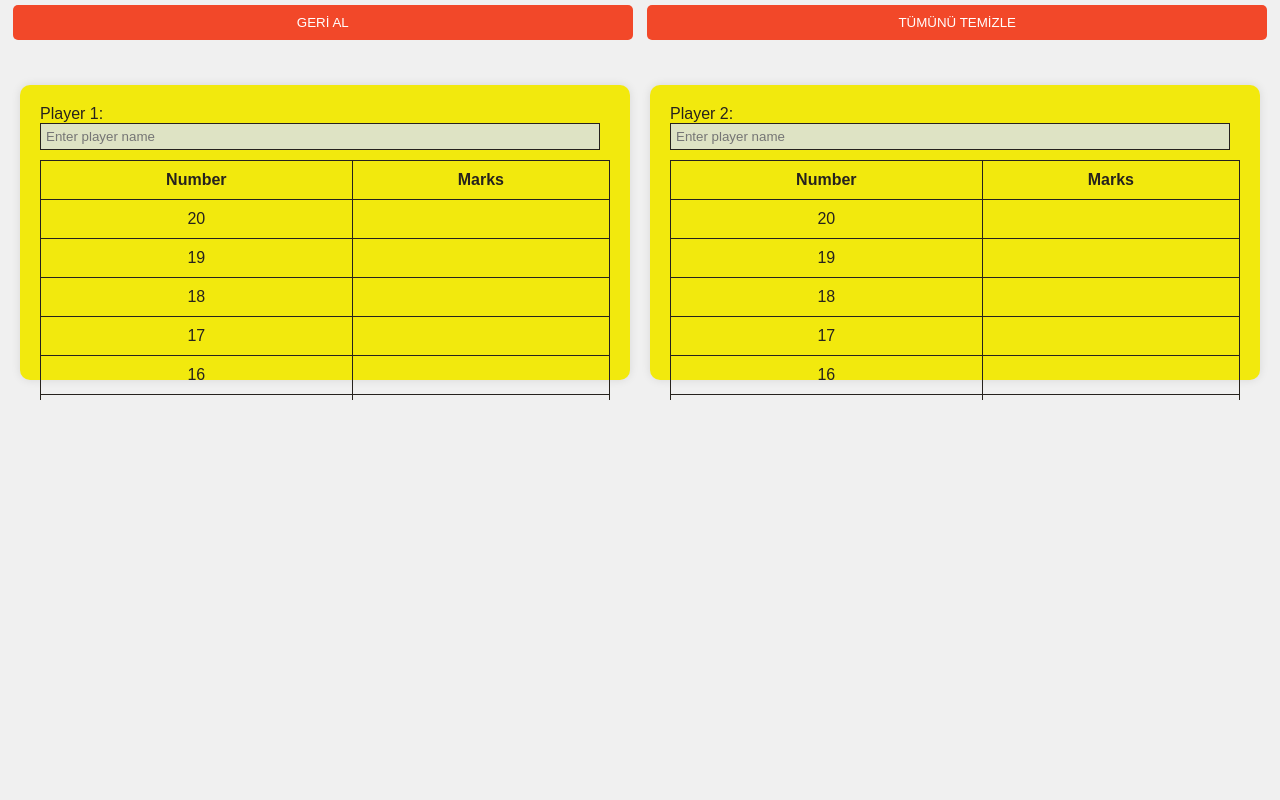
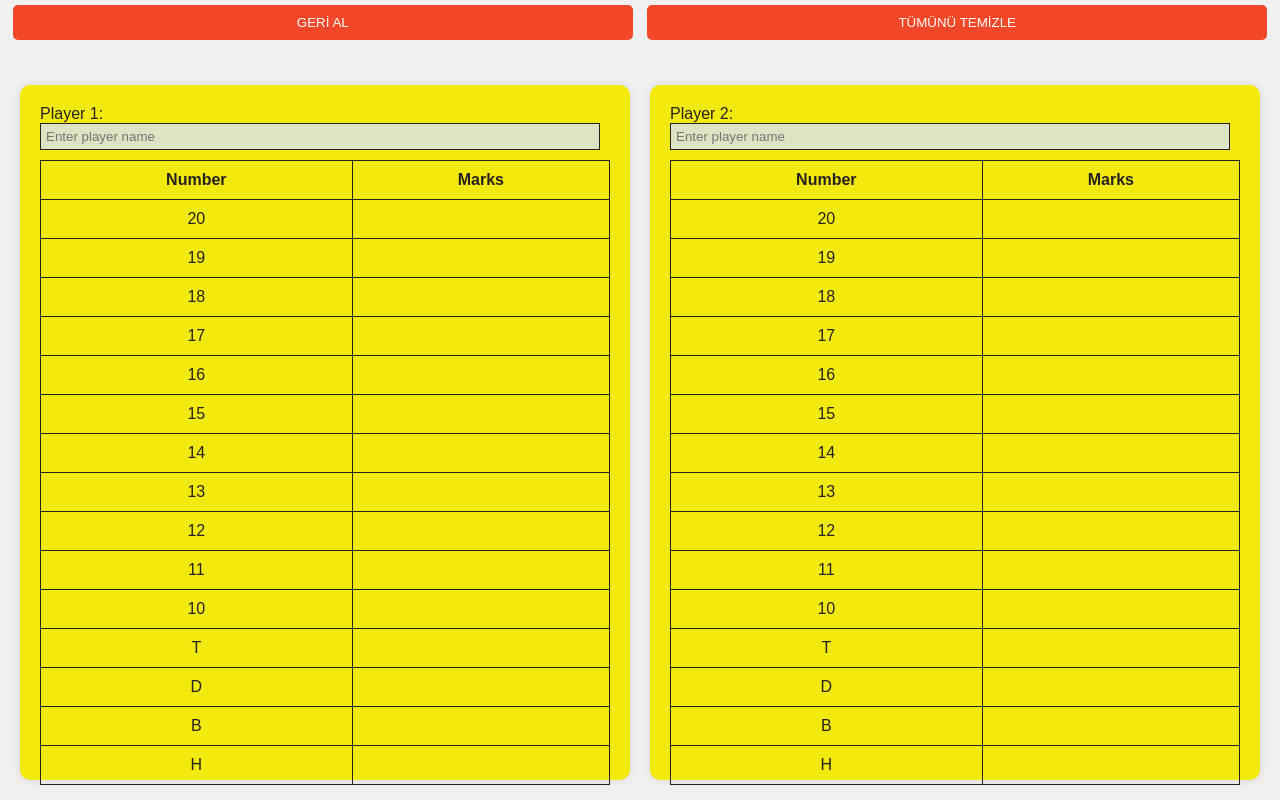
Before and after one commit to evrimguvenc/DARTBOARD, a plain HTML site: page index.html in a window 1280 px wide. Drawn offline with Linux system fonts and the light colour scheme.

Commit message:
Update styles.css

```diff
--- a/styles.css
+++ b/styles.css
@@ -6,8 +6,8 @@ body {
     flex-direction: column;
     justify-content: center;
     align-items: center;
-    height: 50vh;
-    overflow: hidden;
+    height: 100vh;
+    overflow: auto;
 }
 
 .container {
```
